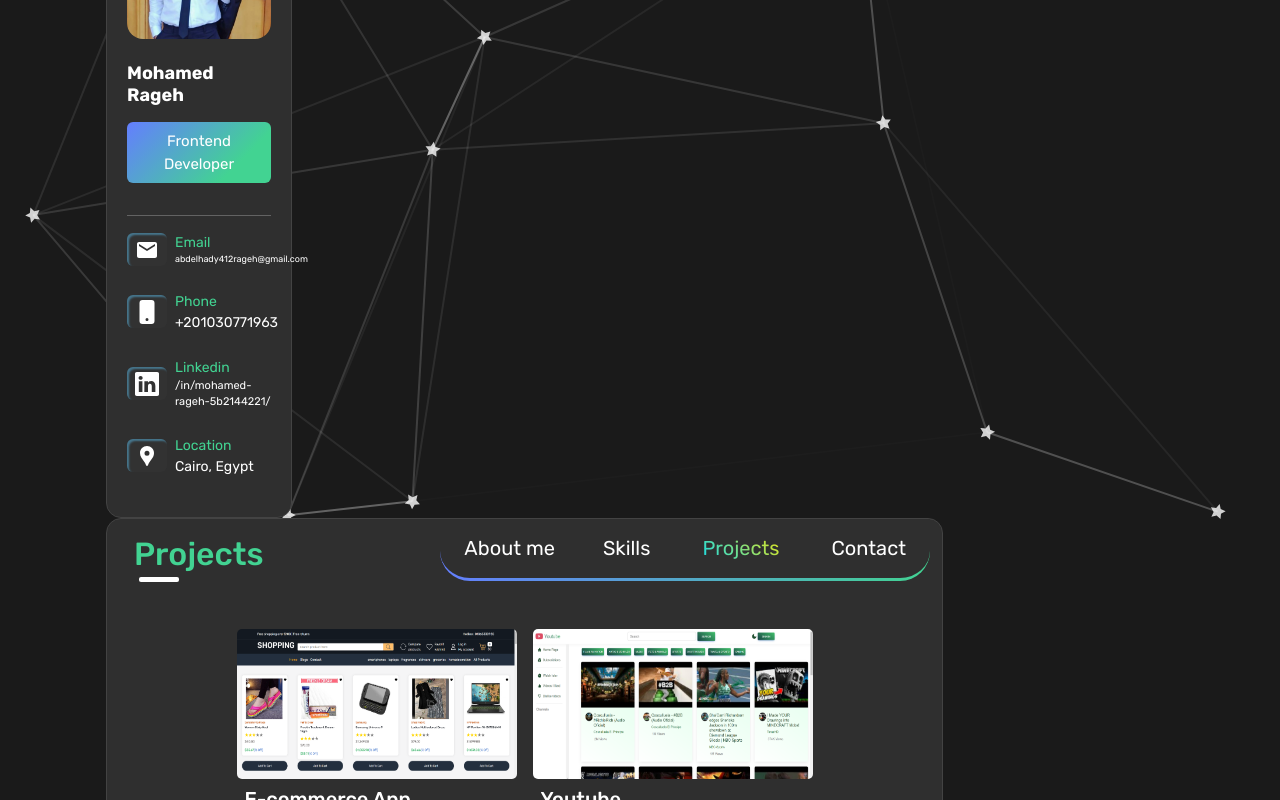
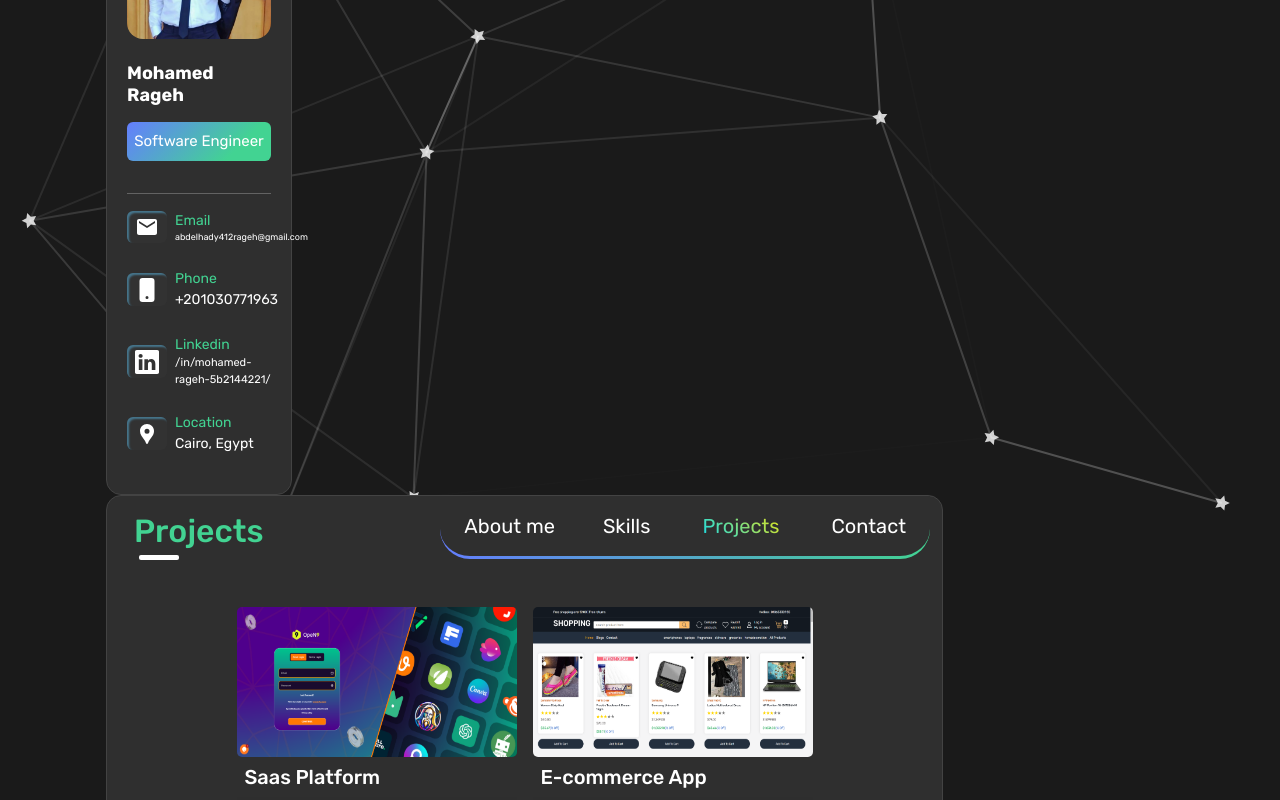
Before and after one commit to Rageh97/Portfolio, a React (Vite) app: page /projects in a window 1280 px wide. Shown: the part 220-1020 px from the top of the page. Built offline with nearby package versions, Linux system fonts and the light colour scheme.

Commit message:
add project

```diff
--- a/src/Components/Contacts.jsx
+++ b/src/Components/Contacts.jsx
@@ -111,9 +111,11 @@ const Contacts = () => {
             </div>
           </a>
           {/* <IoLogoWhatsapp className="bg_orange p-2  rounded fs-2 shadow text-dark" /> */}
+        <a href="https://wa.me/201030771963">
           <div className="px-2 py-1 rounded icon me-2">
             <IoLogoWhatsapp className="text_orange fs-3 p-1  " />
           </div>
+        </a>
         </div>
       </div>
     </>
--- a/src/Components/Header.jsx
+++ b/src/Components/Header.jsx
@@ -172,7 +172,7 @@ const Header = () => {
           // style={{ backgroundColor: "#6131df", fontSize:"15px" }}
           className=" w-100 header_position text-white text-center px-1 py-2 rounded "
         >
-          Frontend Developer
+          Software Engineer
         </p>
       </div>
       <hr className=" text-white" />
--- a/src/Components/MobileHeader.jsx
+++ b/src/Components/MobileHeader.jsx
@@ -43,7 +43,7 @@ const MobileHeader = () => {
                   Mohamed Rageh
                 </h6>
                 <p className=" w-100 header_position text-white text-center px-1 py-1 rounded ">
-                  Frontend Developer
+                  Software Engineer
                 </p>
               </div>
               <CustomToggle eventKey="0">
--- a/src/Components/Projects.jsx
+++ b/src/Components/Projects.jsx
@@ -9,6 +9,15 @@ const Projects = () => {
       <MobileFooter />
 
       <div className=" d-flex flex-wrap projects_section gap-3 align-items-center justify-content-center mt-5">
+        <Card
+          title={"Saas Platform"}
+          description={"loremjdgsfdshjfbbncvposakdkdlgfjdsds;f"}
+          imageSrc={"/assets/nex.png"}
+          demoLink={
+            "https://app.nexustoolz.com/signin"
+          }
+          // githubLink={"https://github.com/Rageh97/Amazon_Clone-React-js"}
+        />
         <Card
           title={"E-commerce App"}
           description={"loremjdgsfdshjfbbncvposakdkdlgfjdsds;f"}
```
Also changed, not shown: public/assets/nex.png (added).
